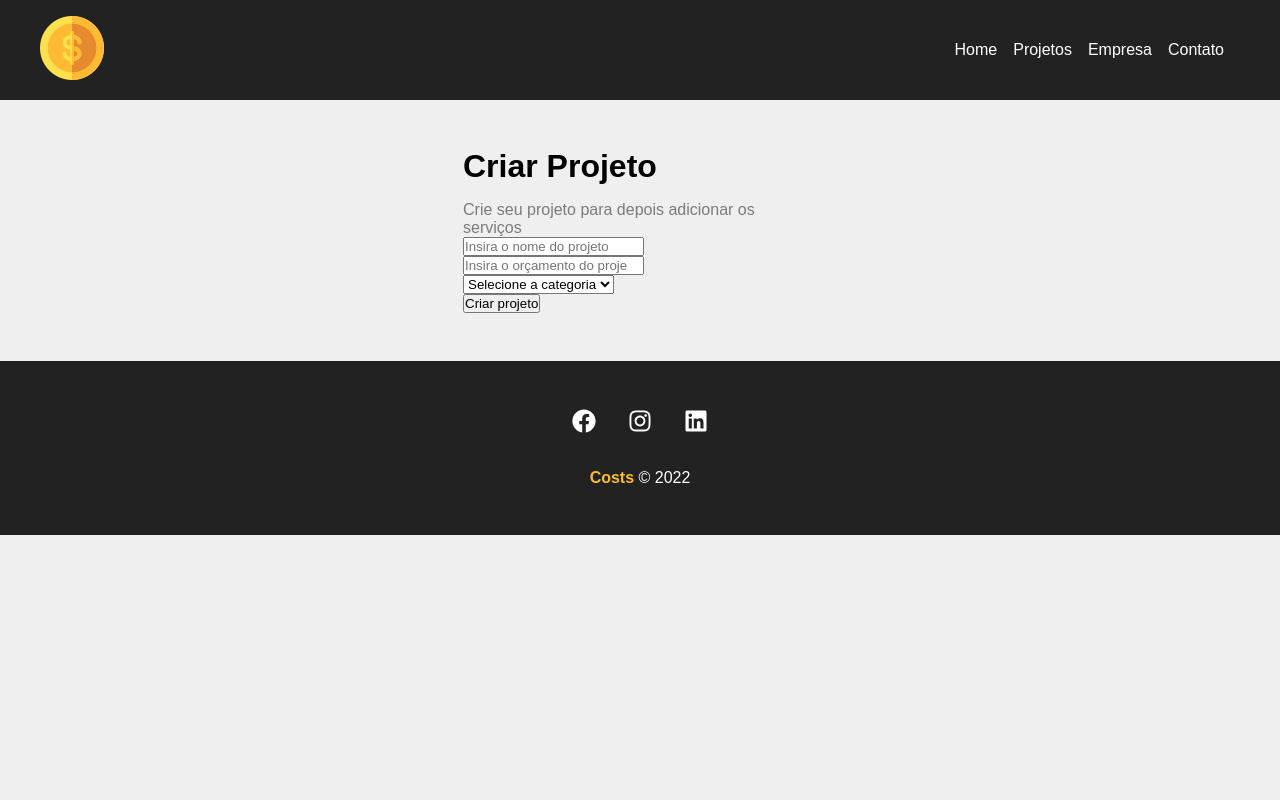
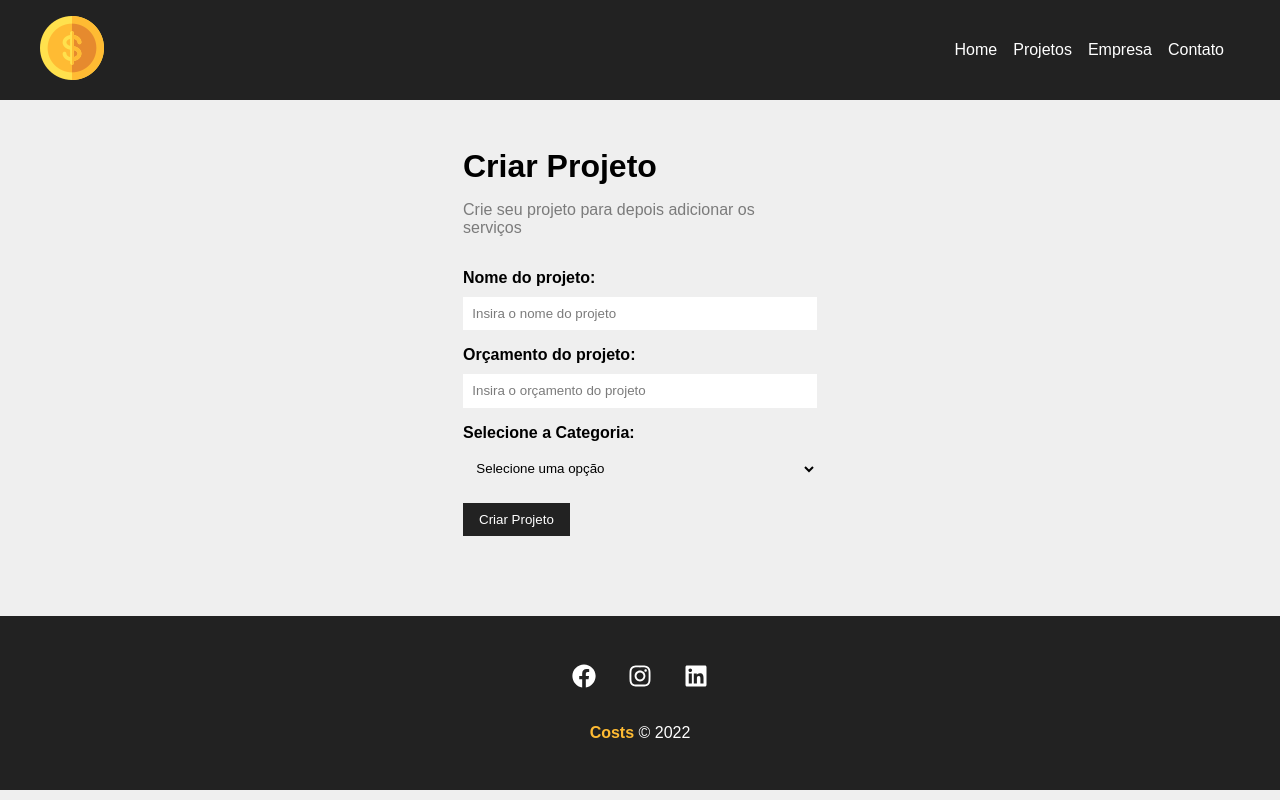
Before and after one commit to andreenakashima/costs, a React (Create React App) app: page /newproject in a window 1280 px wide. Built offline with nearby package versions, Linux system fonts and the light colour scheme.

Commit message:
Separado campos do formulario em componentes

```diff
--- /dev/null
+++ b/src/components/form/Input.js
@@ -0,0 +1,19 @@
+import styles from './Input.module.css'
+
+function Input({ type, text, name, placeholder, handleOnChange, value }) {
+    return (
+        <div className={ styles.form_control }>
+            <label htmlFor={ name }>{ text }:</label>
+            <input
+                type={ type }
+                name={ name }
+                id={ name }
+                placeholder={ placeholder }
+                onChange={ handleOnChange }
+                value={ value }
+            />
+        </div>
+    )
+}
+
+export default Input
--- /dev/null
+++ b/src/components/form/Input.module.css
@@ -0,0 +1,20 @@
+.form_control {
+    display: flex;
+    flex-direction: column;
+    margin-bottom: 1em;
+}
+
+.form_control label {
+    margin-bottom: .6em;
+    font-weight: bold;
+}
+
+.form_control input {
+    padding: .7em;
+    border-radius: 0;
+    border: none;
+}
+
+.form_control input::placeholder {
+    color: #7b7b7b;
+}
--- /dev/null
+++ b/src/components/form/Select.js
@@ -0,0 +1,14 @@
+import styles from './Select.module.css'
+
+function Select({ text, name, options, handleOnChange, value }) {
+    return (
+        <div className={ styles.form_control }>
+            <label htmlFor={ name }>{ text }:</label>
+            <select name={ name } id={ name }>
+                <option>Selecione uma opção</option>
+            </select>
+        </div>
+    )
+}
+
+export default Select
--- /dev/null
+++ b/src/components/form/Select.module.css
@@ -0,0 +1,16 @@
+.form_control {
+    display: flex;
+    flex-direction: column;
+    margin-bottom: 1em;
+}
+
+.form_control label {
+    margin-bottom: .6em;
+    font-weight: bold;
+}
+
+.form_control select {
+    padding: .7em;
+    border-radius: 0;
+    border: none;
+}
--- /dev/null
+++ b/src/components/form/SubmitButton.js
@@ -0,0 +1,11 @@
+import styles from './SubmitButton.module.css'
+
+function SubmitButton({ text }) {
+    return (
+        <div>
+            <button className={ styles.btn }>{ text }</button>
+        </div>
+    )
+}
+
+export default SubmitButton
--- /dev/null
+++ b/src/components/form/SubmitButton.module.css
@@ -0,0 +1,13 @@
+.btn {
+    background-color: #222;
+    color: #fff;
+    padding: 0.7em 1.2em;
+    text-decoration: none;
+    transition: .5s;
+    cursor: pointer;
+    border: none;
+}
+
+.btn:hover {
+    color: #ffbb33;
+}
--- a/src/components/pages/NewProject.js
+++ b/src/components/pages/NewProject.js
@@ -7,7 +7,7 @@
         <div className={ styles.newproject_container }>
             <h1>Criar Projeto</h1>
             <p>Crie seu projeto para depois adicionar os serviços</p>
-            <ProjectForm />
+            <ProjectForm btnText="Criar Projeto" />
         </div>
     )
 }
--- a/src/components/project/ProjectForm.js
+++ b/src/components/project/ProjectForm.js
@@ -1,20 +1,29 @@
-function ProjectForm() {
+import Input from '../form/Input'
+import Select from '../form/Select'
+import SubmitButton from '../form/SubmitButton'
+
+import styles from './ProjectForm.module.css'
+
+function ProjectForm({ btnText }) {
     return (
-        <form>
-            <div>
-                <input type="text" placeholder="Insira o nome do projeto" />
-            </div>
-            <div>
-                <input type="number" placeholder="Insira o orçamento do projeto" />
-            </div>
-            <div>
-                <select name="category_id">
-                    <option disabled selected>Selecione a categoria</option>
-                </select>
-            </div>
-            <div>
-                <input type="submit" value="Criar projeto" />
-            </div>
+        <form className={ styles.form }>
+            <Input
+                type="text"
+                text="Nome do projeto"
+                name="name"
+                placeholder="Insira o nome do projeto"
+            />
+
+            <Input
+                type="number"
+                text="Orçamento do projeto"
+                name="budget"
+                placeholder="Insira o orçamento do projeto"
+            />
+
+            <Select name="category_id" text="Selecione a Categoria" />
+
+            <SubmitButton text={ btnText } />
         </form>
     )
 }
--- /dev/null
+++ b/src/components/project/ProjectForm.module.css
@@ -0,0 +1,4 @@
+.form {
+    width: 100%;
+    margin: 2em 0;
+}
```
